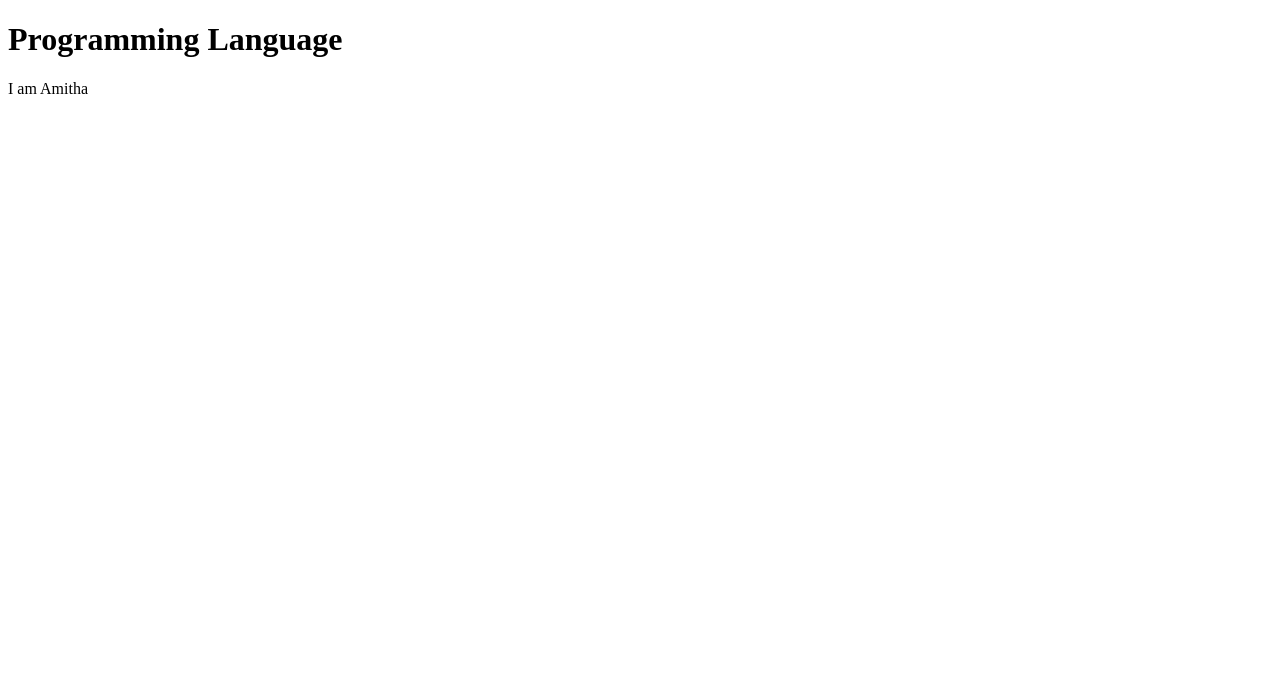
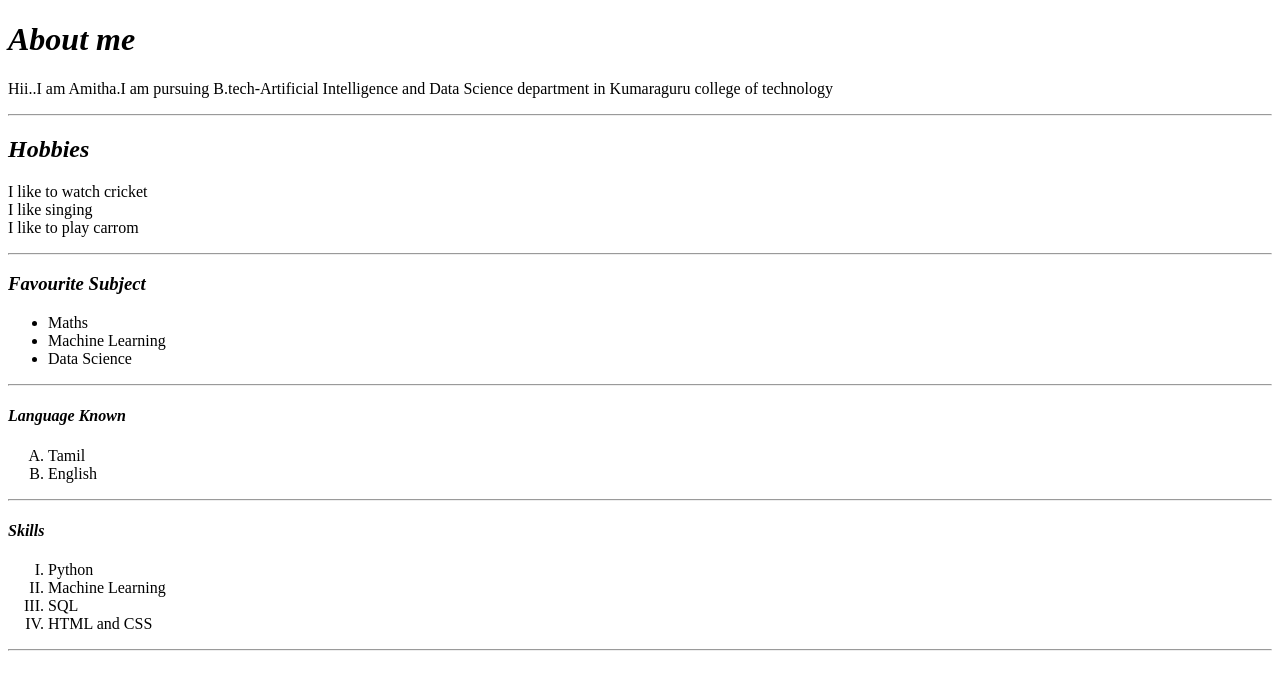
Before and after one commit to Amitha2004/ReactJS, a plain HTML site: page index.html in a window 1280 px wide. Drawn offline with Linux system fonts and the light colour scheme.

Commit message:
update index.html

```diff
--- a/index.html
+++ b/index.html
@@ -3,12 +3,37 @@
 <head>
     <meta charset="UTF-8">
     <meta name="viewport" content="width=device-width, initial-scale=1.0">
-    <title>ReactJS</title>
+    <title>Amitzz</title>
 </head>
 <body>
     <header>
-        <h1>Programming Language</h1>
-        <p>I am Amitha</p>
+        <h1><b><i>About me</i></b></h1>
+           <p> Hii..I am Amitha.I am pursuing B.tech-Artificial Intelligence and Data Science department in Kumaraguru college of technology</p>
+        <hr>
+        <h2><b><i>Hobbies</i></b></h2>
+           <p>I like to watch cricket<br>I like singing <br> I like to play carrom</p>
+        <hr>
+        <h3><b><i>Favourite Subject</i></b></h3>
+           <ul>
+              <li>Maths</li>
+              <li>Machine Learning</li>
+              <li>Data Science</li>
+           </ul>
+        <hr>
+        <h4><b><i>Language Known</i></b></h4>
+            <ol type="A">
+                <li>Tamil</li>
+                <li>English</li>
+            </ol>
+        <hr>
+        <h4><b><i>Skills</i></b></h4>
+            <ol type="I">
+                <li>Python</li>
+                <li>Machine Learning</li>
+                <li>SQL</li>
+                <li>HTML and CSS</li>
+            </ol>
+        <hr>
     </header>
 </body>
 </html>
```
